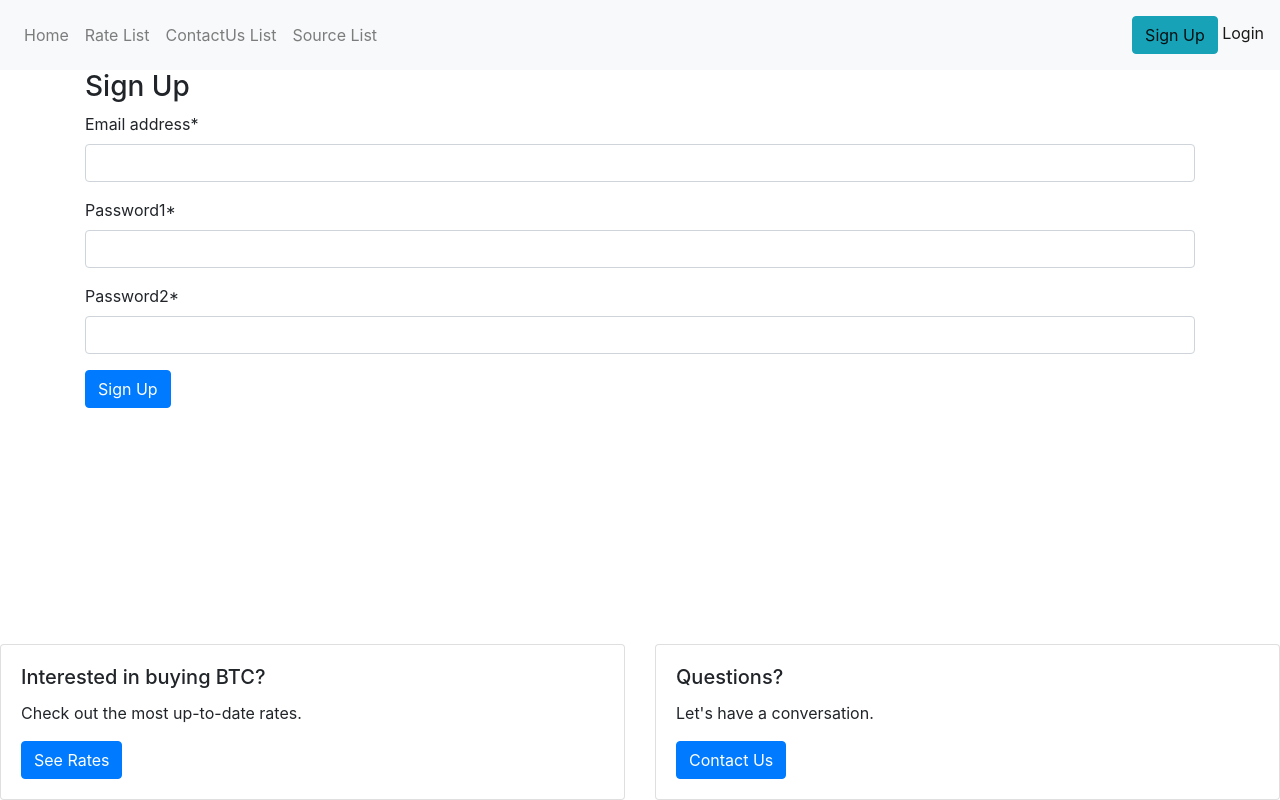
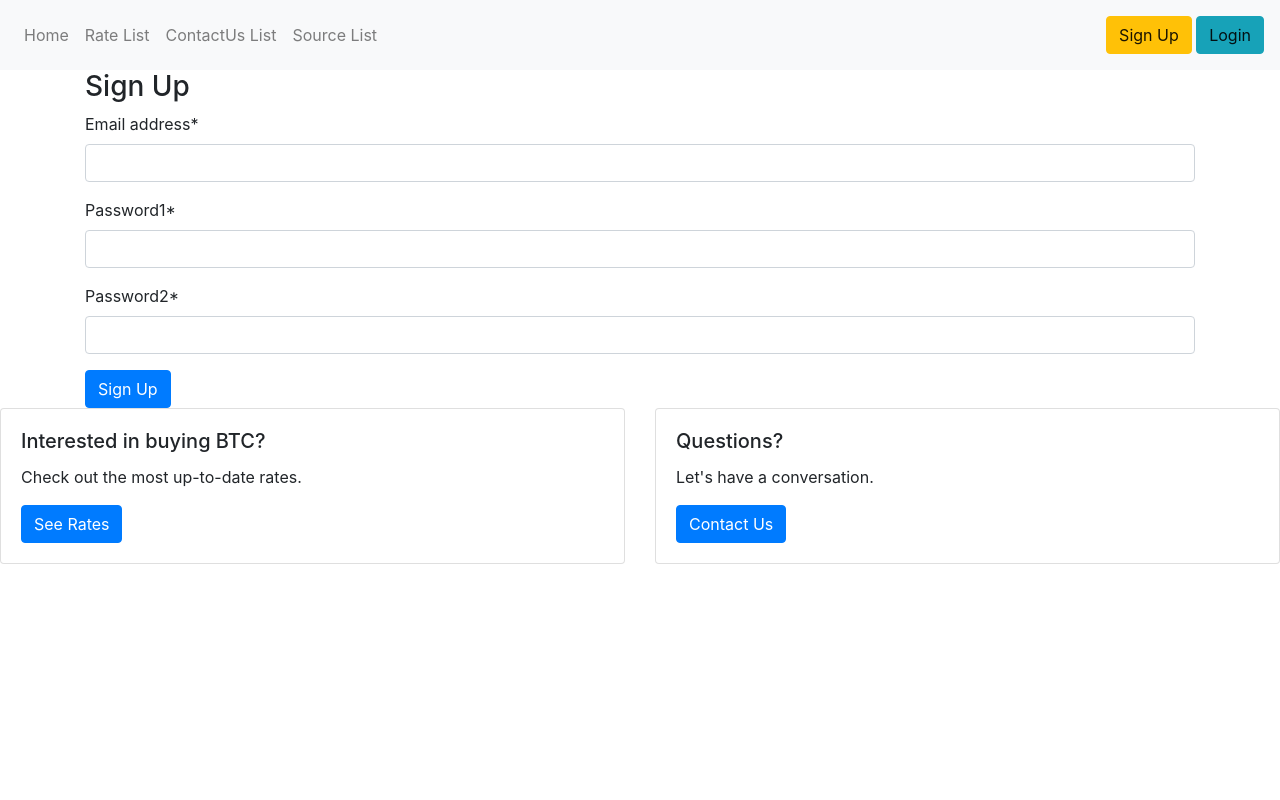
Before and after one commit to fedtat/currency, a Django app: page /accounts/signup/ in a window 1280 px wide. Run offline with Django 4.2, Linux system fonts and the light colour scheme; some libraries are stand-ins or nearby versions.

Commit message:
minor fixes of templates

```diff
--- a/app/accounts/forms.py
+++ b/app/accounts/forms.py
@@ -30,6 +30,6 @@ class SignUpForm(forms.ModelForm):
         if commit:
             user.save()
 
-        send_activation_email.delay()
+        send_activation_email.delay(user.username, user.email)
 
         return user
--- a/app/currency/templates/base.html
+++ b/app/currency/templates/base.html
@@ -16,17 +16,7 @@
     {% endblock content %}
 </div>
 
-<script src="https://cdn.jsdelivr.net/npm/jquery@3.5.1/dist/jquery.slim.min.js"
-        integrity="sha384-DfXdz2htPH0lsSSs5nCTpuj/zy4C+OGpamoFVy38MVBnE+IbbVYUew+OrCXaRkfj"
-        crossorigin="anonymous"></script>
-<script src="https://cdn.jsdelivr.net/npm/popper.js@1.16.1/dist/umd/popper.min.js"
-        integrity="sha384-9/reFTGAW83EW2RDu2S0VKaIzap3H66lZH81PoYlFhbGU+6BZp6G7niu735Sk7lN"
-        crossorigin="anonymous"></script>
-<script src="https://cdn.jsdelivr.net/npm/bootstrap@4.6.1/dist/js/bootstrap.min.js"
-        integrity="sha384-VHvPCCyXqtD5DqJeNxl2dtTyhF78xXNXdkwX1CZeRusQfRKp+tA7hAShOK/B/fQ2"
-        crossorigin="anonymous"></script>
-</body>
-<footer class="fixed-bottom">
+<footer class="margin-bottom">
     <div class="row">
         <div class="col-sm-6">
             <div class="card">
@@ -48,4 +38,15 @@
         </div>
     </div>
 </footer>
+
+<script src="https://cdn.jsdelivr.net/npm/jquery@3.5.1/dist/jquery.slim.min.js"
+        integrity="sha384-DfXdz2htPH0lsSSs5nCTpuj/zy4C+OGpamoFVy38MVBnE+IbbVYUew+OrCXaRkfj"
+        crossorigin="anonymous"></script>
+<script src="https://cdn.jsdelivr.net/npm/popper.js@1.16.1/dist/umd/popper.min.js"
+        integrity="sha384-9/reFTGAW83EW2RDu2S0VKaIzap3H66lZH81PoYlFhbGU+6BZp6G7niu735Sk7lN"
+        crossorigin="anonymous"></script>
+<script src="https://cdn.jsdelivr.net/npm/bootstrap@4.6.1/dist/js/bootstrap.min.js"
+        integrity="sha384-VHvPCCyXqtD5DqJeNxl2dtTyhF78xXNXdkwX1CZeRusQfRKp+tA7hAShOK/B/fQ2"
+        crossorigin="anonymous"></script>
+</body>
 </html>
--- a/app/currency/templates/includes/navbar.html
+++ b/app/currency/templates/includes/navbar.html
@@ -34,8 +34,8 @@
                 <a href="{% url 'accounts:change_password' %}">Change password</a>
                 <a href="{% url 'logout' %}">Logout</a>
             {% else %}
-                <a href="{% url 'accounts:signup' %}" class="btn btn-info">Sign Up</a>
-                <a href="{% url 'login' %}">Login</a>
+                <a href="{% url 'accounts:signup' %}" class="btn btn-warning">Sign Up</a>
+                <a href="{% url 'login' %}" class="btn btn-info">Login</a>
             {% endif %}
             </span>
         </div>
```
Also changed, not shown: app/currency/templates/source_list.html (+3 -6 lines).
